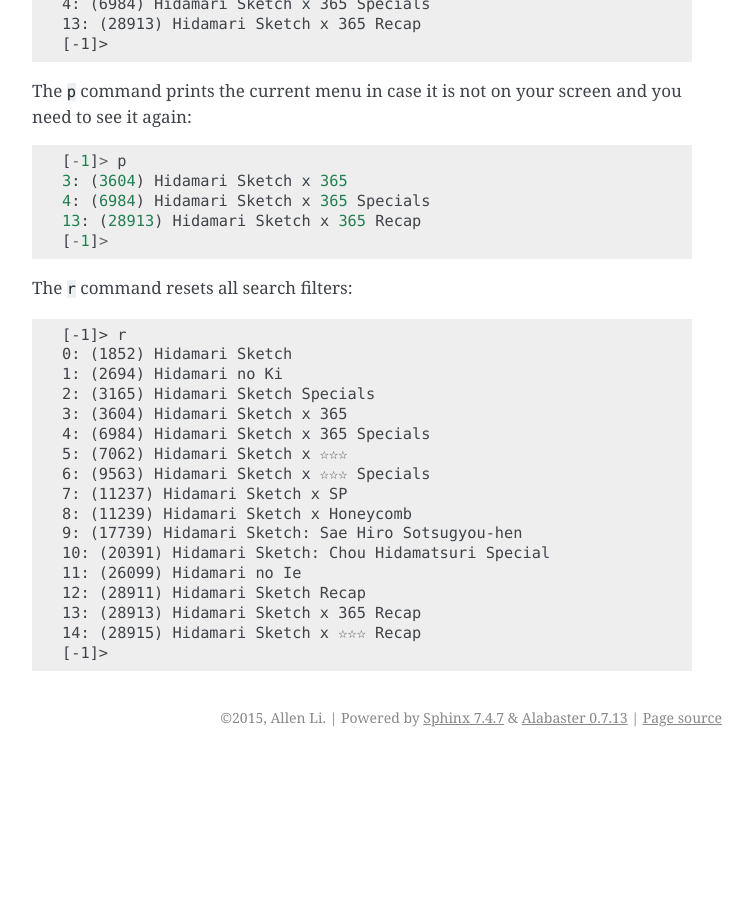
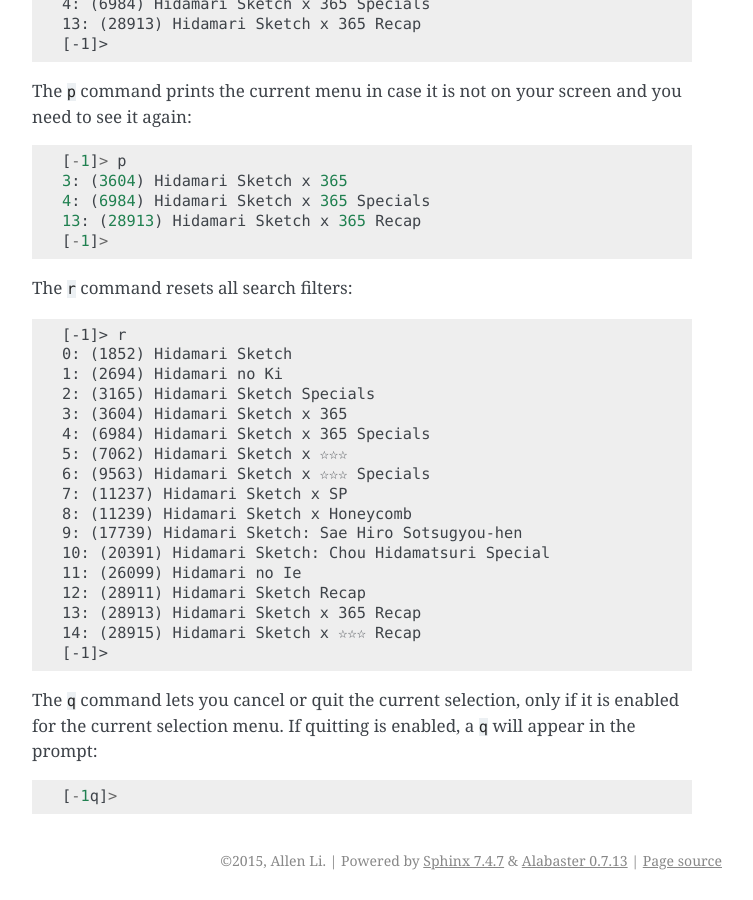
Before and after one commit to darkfeline/animanager, a Sphinx documentation site: the page built from doc/menu.rst, in a window 1280 px wide and 900 px high, scrolled down 1592 px. Shown: the whole window, without its empty margins (388-1141 px from the left). Built offline with Sphinx 7.4.7, drawn with Linux system fonts in a browser that asks for light colours; pages that are not in the unit, such as notebooks, are missing from menus; before the commit the page ends 2349 px from its top, so only the background shows below that.

Commit message:
Add menu quitting to documentation

```diff
--- a/doc/menu.rst
+++ b/doc/menu.rst
@@ -105,3 +105,10 @@
   13: (28913) Hidamari Sketch x 365 Recap
   14: (28915) Hidamari Sketch x ☆☆☆ Recap
   [-1]>
+
+
+The ``q`` command lets you cancel or quit the current selection, only if it is
+enabled for the current selection menu.  If quitting is enabled, a ``q`` will
+appear in the prompt::
+
+  [-1q]>
```
